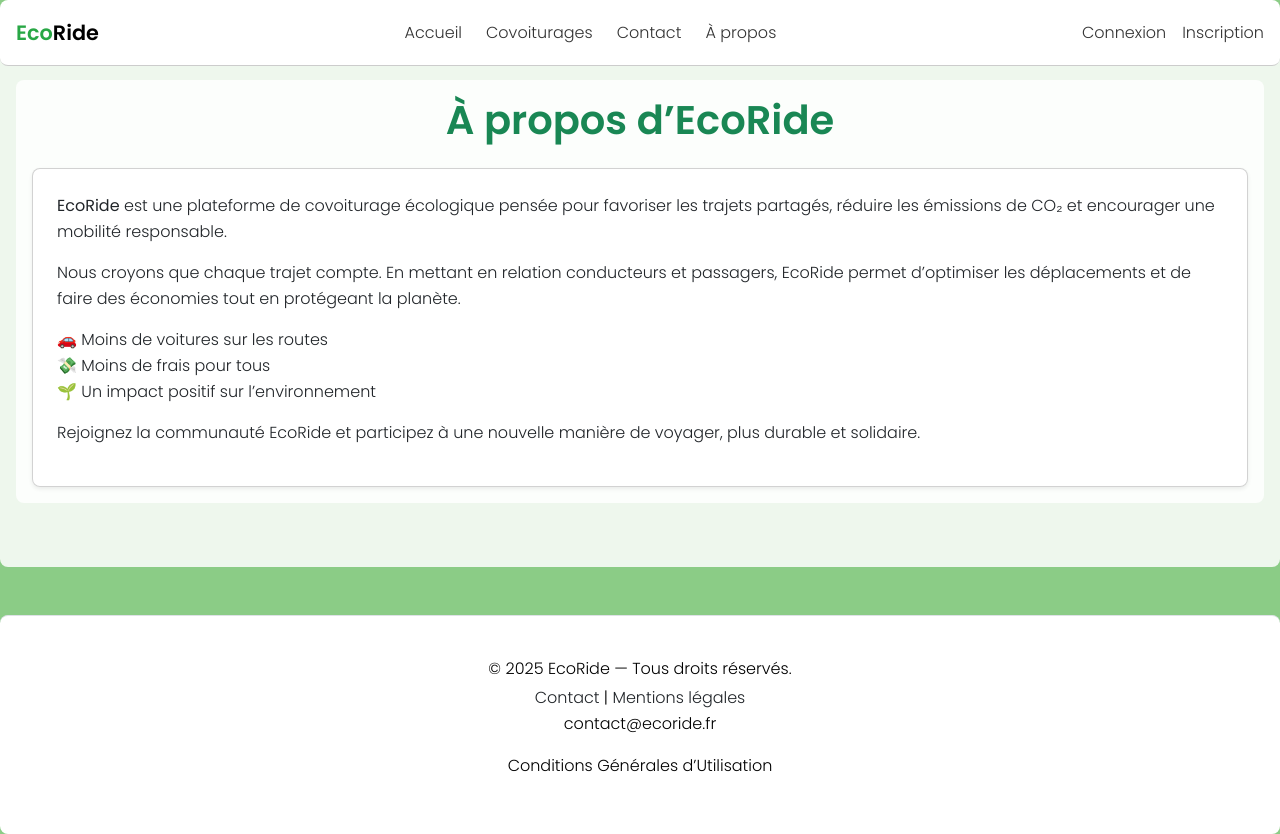
After one commit to KlausAbut/ecoridesymfony, a Symfony app: template templates/default/about.html.twig in a window 1280 px wide. The commit adds this page. Run offline with Twig, Linux system fonts and the light colour scheme; the template is opened without the code that fills it, so the values that code supplies are empty; style sheets or scripts are compiled from the project's sources; some libraries are stand-ins or nearby versions.

Commit message:
add about

```diff
--- /dev/null
+++ b/templates/default/about.html.twig
@@ -0,0 +1,27 @@
+{% extends 'base.html.twig' %}
+
+{% block title %}À propos - EcoRide{% endblock %}
+
+{% block body %}
+<section class="py-5">
+  <div class="container">
+    <h1 class="text-success mb-4 text-center">À propos d’EcoRide</h1>
+    <div class="card p-4 shadow-sm">
+      <p>
+        <strong>EcoRide</strong> est une plateforme de covoiturage écologique pensée pour favoriser les trajets partagés, réduire les émissions de CO₂ et encourager une mobilité responsable.
+      </p>
+      <p>
+        Nous croyons que chaque trajet compte. En mettant en relation conducteurs et passagers, EcoRide permet d’optimiser les déplacements et de faire des économies tout en protégeant la planète.
+      </p>
+      <p>
+        🚗 Moins de voitures sur les routes<br>
+        💸 Moins de frais pour tous<br>
+        🌱 Un impact positif sur l’environnement
+      </p>
+      <p>
+        Rejoignez la communauté EcoRide et participez à une nouvelle manière de voyager, plus durable et solidaire.
+      </p>
+    </div>
+  </div>
+</section>
+{% endblock %}
--- a/templates/partials/navbar.html.twig
+++ b/templates/partials/navbar.html.twig
@@ -10,6 +10,7 @@
       <a href="{{ path('index') }}">Accueil</a>
       <a href="{{ path('covoiturage_list') }}">Covoiturages</a>
       <a href="#contact">Contact</a>
+      <a href="{{ path('about') }}" class="nav-link">À propos</a>
     </div>
 
     <!-- visibles uniquement sur desktop -->
```
Also changed, not shown: src/Controller/DefaultController.php (+7 -0 lines).
